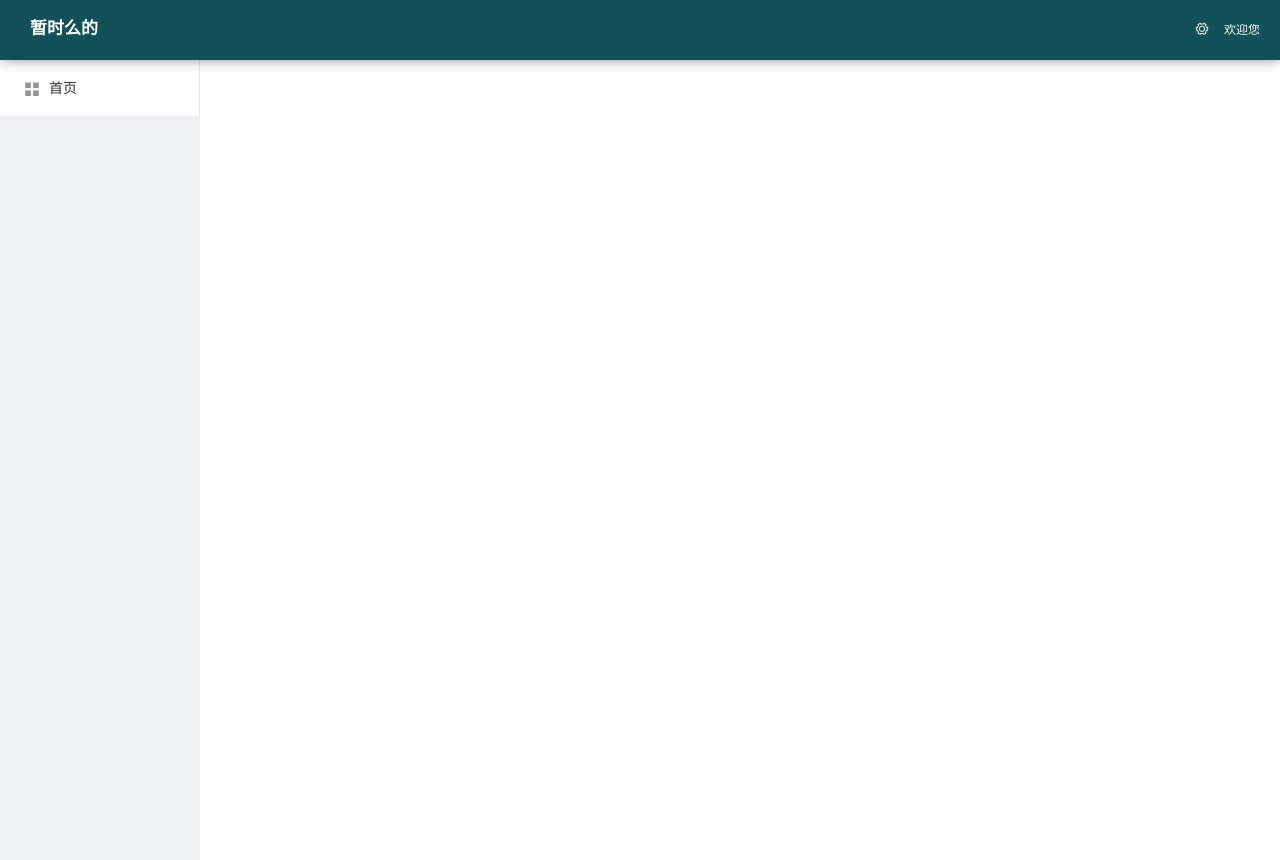
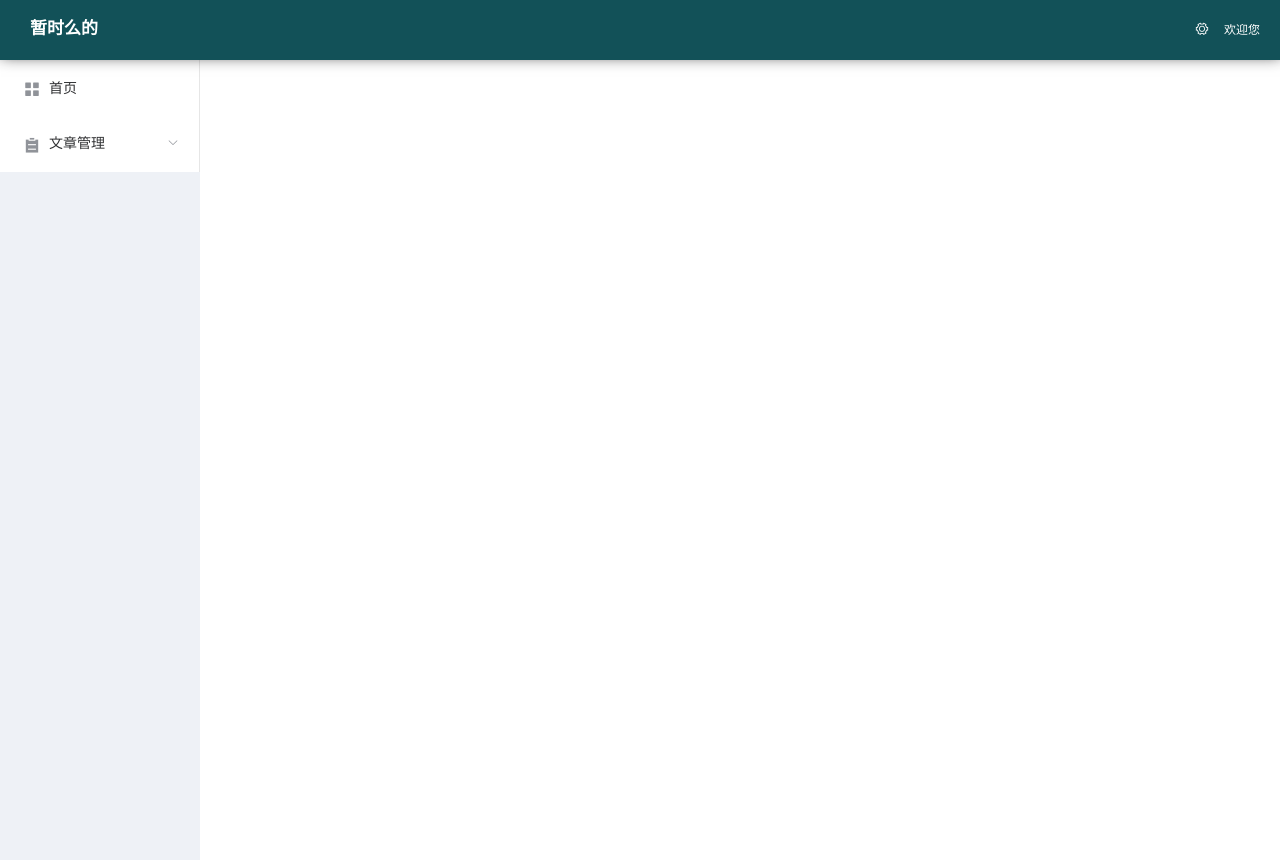
Before and after one commit to ZhouMo-O/Blog2.0, a Vue app in the folder admin/: page / in a window 1280 px wide. Built offline with nearby package versions, Linux system fonts and the light colour scheme.

Commit message:
添加发布文章和文章列表页面，并在首页添加对应的路由

```diff
--- a/admin/src/views/main.vue
+++ b/admin/src/views/main.vue
@@ -19,6 +19,16 @@
             <i class="el-icon-menu"></i>
             <span slot="title">首页</span>
           </el-menu-item>
+          <el-submenu index="1">
+            <template slot="title">
+              <i class="el-icon-s-order"></i>文章管理
+            </template>
+            <el-menu-item-group>
+              <template slot="title"></template>
+              <el-menu-item index="/article/create">发布文章</el-menu-item>
+              <el-menu-item index="/article/list">文章列表</el-menu-item>
+            </el-menu-item-group>
+          </el-submenu>
         </el-menu>
       </el-aside>
 
```
